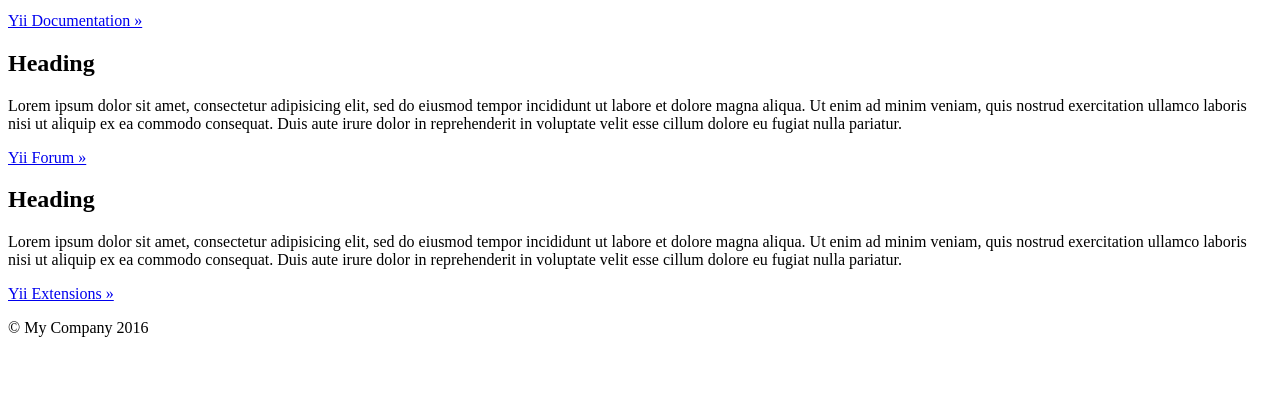
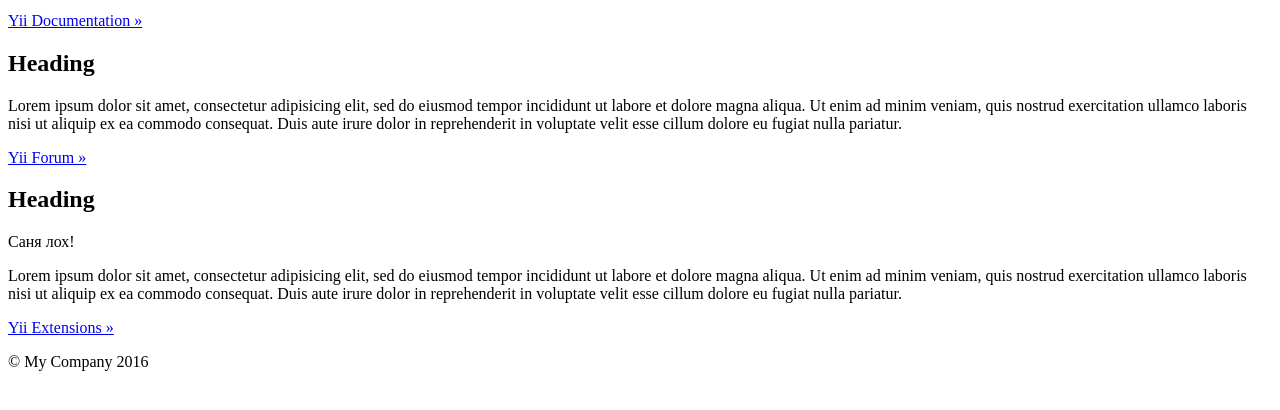
Before and after one commit to nikn/it-asu.ru, a Yii app: template backend/views/site/index.php in a window 1280 px wide. Shown: the part 239-649 px from the top of the page. Run offline with PHP 8.4 and a stand-in for Yii, Linux system fonts and the light colour scheme; the template is opened without the code that fills it, so the values that code supplies are empty; some libraries are stand-ins or nearby versions.

Commit message:
проба

```diff
--- a/backend/views/site/index.php
+++ b/backend/views/site/index.php
@@ -39,7 +39,7 @@ $this->title = 'My Yii Application';
             </div>
             <div class="col-lg-4">
                 <h2>Heading</h2>
-
+                <p>Саня лох!</p>
                 <p>Lorem ipsum dolor sit amet, consectetur adipisicing elit, sed do eiusmod tempor incididunt ut labore et
                     dolore magna aliqua. Ut enim ad minim veniam, quis nostrud exercitation ullamco laboris nisi ut aliquip
                     ex ea commodo consequat. Duis aute irure dolor in reprehenderit in voluptate velit esse cillum dolore eu
```
